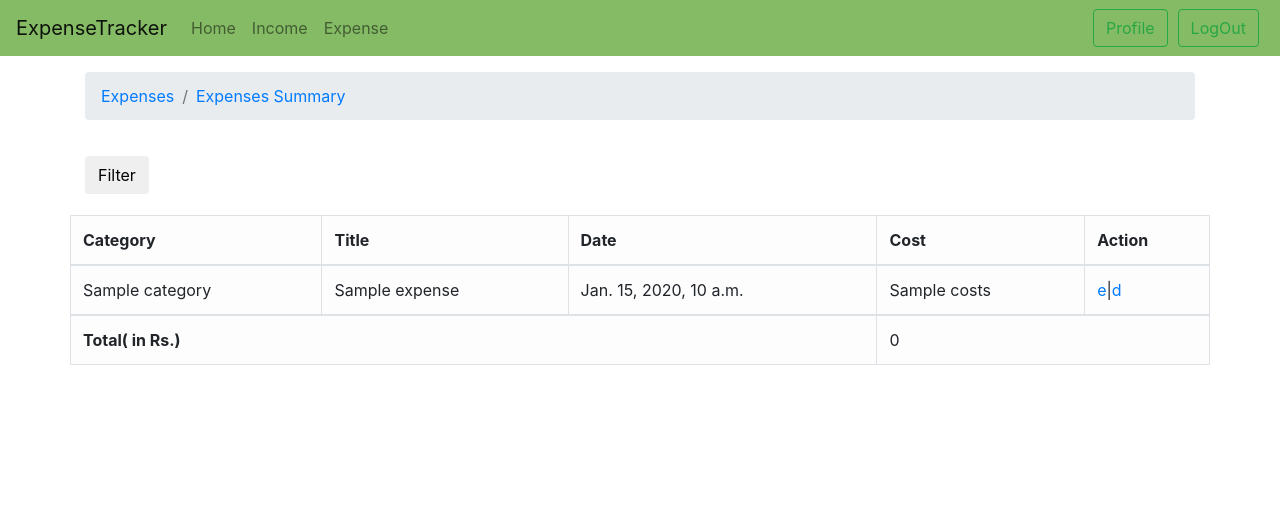
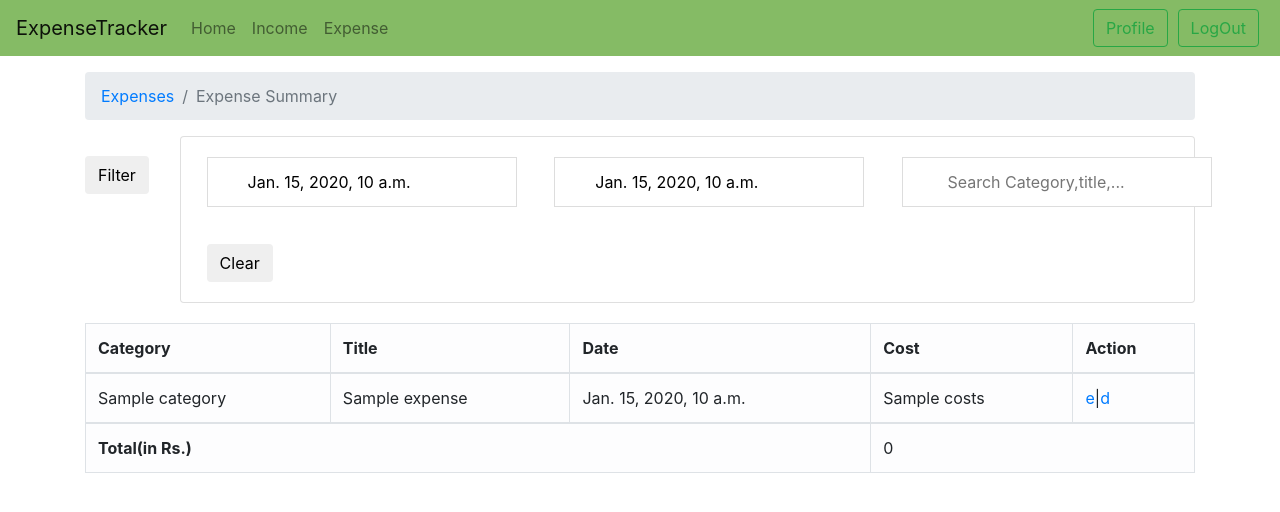
Before and after one commit to Sujeet9271/mtrack, a Django app: template templates/expenses.html in a window 1280 px wide. Shown: the top 512 px of the page. Run offline with Django 3.2, Linux system fonts and the light colour scheme; the template is opened without the code that fills it: most values are stand-ins (such as "Sample title", 1, 10 or a date in 2020); some libraries are stand-ins or nearby versions.

Commit message:
search filter error solved

```diff
--- a/templates/expenses.html
+++ b/templates/expenses.html
@@ -1,6 +1,6 @@
 {% extends 'master/base.html' %}
 {% block 'title' %}
- Expenses
+Expense Summary
 {% endblock %}
 
 
@@ -35,9 +35,7 @@
             .accordian-body span{
                 color:#a2a2a2 !important;
             }
-            .filter{
-                display: none;
-            }
+
 
     </style>
 
@@ -50,7 +48,7 @@
     <nav aria-label="breadcrumb">
     <ol class="breadcrumb">
       <li class="breadcrumb-item"><a href="{% url 'expenses_home' %}">Expenses</a></li>
-      <li class="breadcrumb-item active" aria-current="page"><a href="{% url 'expenses' %}">Expenses Summary</a></li>
+      <li class="breadcrumb-item active" aria-current="page">Expense Summary</li>
     </ol>
   </nav>
 </div>
@@ -65,10 +63,7 @@
 
     <div class="row">
 
-        <div class="col-sm-1">
-            <button id='filterbutton' class="btn" onclick="filter()" style="margin-top: 20px; margin-bottom: 20px;">Filter</button>
-
-
+        <div class="col-sm-1"><input type="button" id='filterbutton' class="btn" onclick="filter()" style="margin-top: 20px; margin-bottom: 20px;" value="Filter"></div>
 
         <div class="col-sm-11">
             <div class="filter" id='filter'>
@@ -80,7 +75,7 @@
                     <div class="row">
                         <div class="col-sm-4"><input type="text" name="from_date" id="from_date" placeholder="From Date" onfocus="(this.type='date')" onblur="(this.type='text')" onChange="datefilter.submit();" value="{{from_date}}" style="margin-top:20px;margin-left: 2vw;" ><br></div>
                         <div class="col-sm-4"><input type="text" name="to_date" id="to_date" placeholder="To Date" onfocus="(this.type='date')" onblur="(this.type='text')" onChange="datefilter.submit();" value="{{to_date}}" style="margin-top:20px;margin-left: 2vw;" ><br></div>
-                        <div class="col-sm-4"><input type="text" id="myInput" placeholder=" Search Category,title,..." style="margin-top:20px; margin-left: 2vw;" ></div>
+                        <div class="col-sm-4"><input type="text" id="myInput" placeholder=" Search Category,title,..." onkeyup="searchTable()" style="margin-top:20px; margin-left: 2vw;" ></div>
                         <div class="col-sm-1"><input type="button"class="btn" value="Clear" id="clear" onclick="cleardate()" style=" margin-top: 25px; margin-bottom: 20px; margin-left: 2vw;"></div>
                     </div>
 
@@ -100,7 +95,7 @@
 
 
     <div class="table-responsive">
-        <table class="table table-hover table-bordered table-light"  style="border-collapse:collapse;">
+    <table class="table table-hover table-bordered table-light" name="expensetable">
         <thead>
         <th>Category</th>
             <th>Title</th>
@@ -109,13 +104,13 @@
             <th>Action</th>
         </thead>
 
-            <tbody id="expenses">
+        <tbody id="expensebody">
             {% for e in expenses %}
                         <tr colspan="6" data-toggle="collapse" data-target="#{{e.id}}" class="accordion-toggle">
                             <td>{{e.category}}</td>
                             <td>{{e.title}}</td>
                             <td>{{e.date}}</td>
-        <td class='amount'>{{e.costs}}</td>
+                            <td class="amount">{{e.costs}}</td>
                             <td><a href="#" onclick="_edit('{% url 'exp_edit' e.id %}')">e</a>|<a href="#" onclick="_delete('{% url 'exp_delete' e.id %}')">d</a> </td>
 
 
@@ -127,7 +122,7 @@
                                     <p>Day : <span>{{e.date|date:'l'}}</span> </p>
                                     <p>Category : <span>{{e.category}}</span> </p>
                                     <p>Name : <span>{{e.title}}</span> </p>
-                <p>Cost : <span>{{e.costs}}</span></p>
+                                    <p>Cost : <span>Rs.{{e.costs}}</span></p>
                                     <p>Description : <span>{{e.description}}</span></p>
                                 </div>
                             </td>
@@ -136,7 +131,7 @@
 
         </tbody>
         <tfoot>
-                <th colspan="3">Total( in Rs.)</th><td colspan="2" id='total'></td>
+            <th colspan="3">Total(in Rs.)</th><td colspan="2" id="total"></td>
         </tfoot>
     </table>
   </div>
@@ -161,36 +156,17 @@
                 }
          });
         }
-        // for date
-        // var x = new Date();
-        // x.setMonth(x.getMonth()-1);
-        // document.getElementById("to_date").valueAsDate = new Date();
-        // document.getElementById("from_date").valueAsDate = x;
 
         $('.accordion-toggle').click(function(){
         $('.hiddenRow').hide();
         $(this).next('tr').find('.hiddenRow').show();
         });
 
-    </script>
-
-<script>
-    // for search
-        $(document).ready(function search(){
-        $("#myInput").on("keyup", function() {
-            var value = $(this).val().toLowerCase();
-            $("#expenses tr").filter(function() {
-            $(this).toggle($(this).text().toLowerCase().indexOf(value) > -1)
-            });
-        });
-        });
-
-    //for calculate sum
     function searchTable() {
   var input, filter, found, table, tr, td, i, j;
   input = document.getElementById("myInput");
   filter = input.value.toUpperCase();
-  table = document.getElementById("expenses");
+  table = document.getElementById("expensebody");
   tr = table.getElementsByTagName("tr");
   for (i = 0; i < tr.length; i++) {
     td = tr[i].getElementsByTagName("td");
@@ -206,7 +182,7 @@
       tr[i].style.display = "none";
     }
   }
-  var cls = document.getElementById("expenses").getElementsByTagName("td");
+  var cls = document.getElementById("expensebody").getElementsByTagName("td");
   var sum = 0;
   for (var i = 0; i < cls.length; i++) {
     // Here you check if it's a countable class and the parent tr's style is a visible tr
@@ -217,8 +193,7 @@
   document.getElementById('total').innerHTML = sum;
 
 }
-
-var cls = document.getElementById("expenses").getElementsByTagName("td");
+var cls = document.getElementById("expensebody").getElementsByTagName("td");
 var sum = 0;
 for (var i = 0; i < cls.length; i++) {
   if (cls[i].className == "amount") {
@@ -227,7 +202,6 @@ for (var i = 0; i < cls.length; i++) {
 }
 document.getElementById('total').innerHTML += sum;
 
-
     //for filter button
     function filter() {
         var x = document.getElementById("filter");
@@ -235,9 +209,13 @@ document.getElementById('total').innerHTML += sum;
 
         if (x.style.display === "none") {
             x.style.display = "block";
-        }
-         else {
+
+
+        } else {
             x.style.display = "none";
+
+
+
         }
         }
         function cleardate(){
```
Also changed, not shown: static/js/expenses.js (added, +81 -0 lines), templates/income.html (+19 -14 lines). Lines whose indentation alone changed are shown as unchanged.
